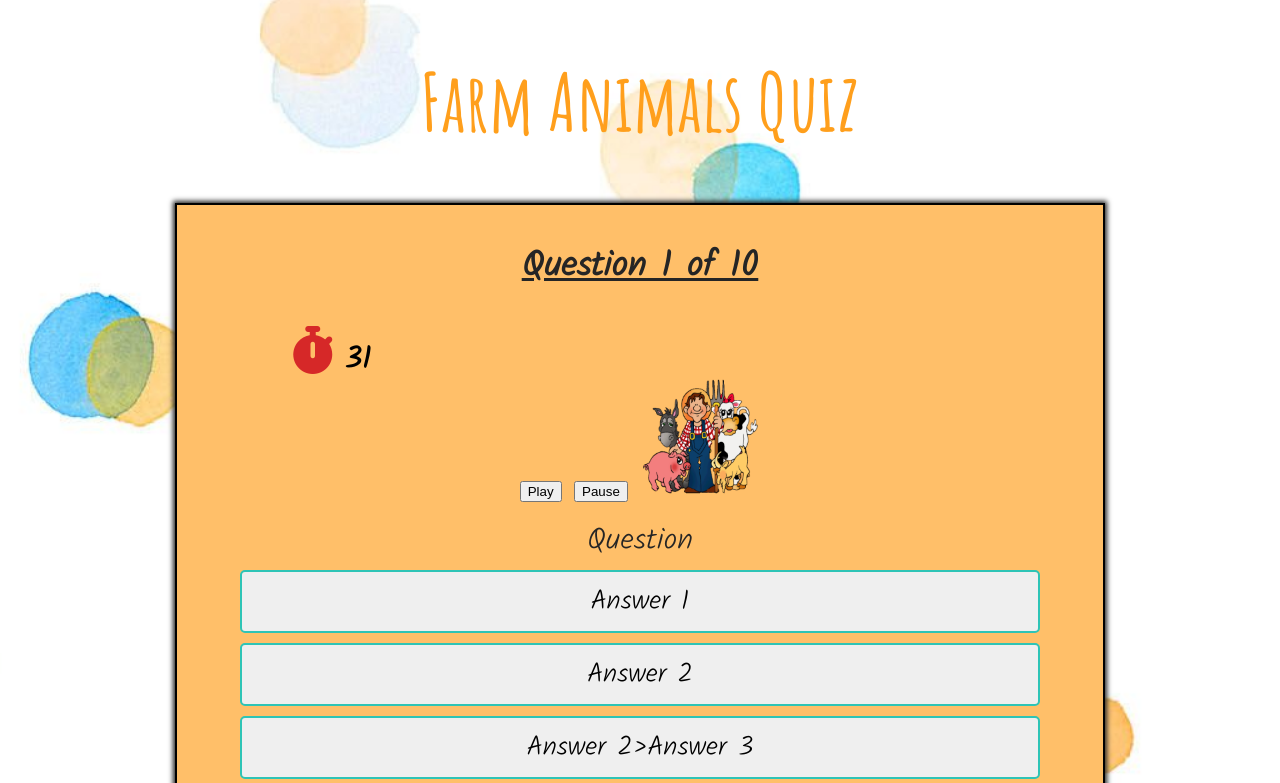
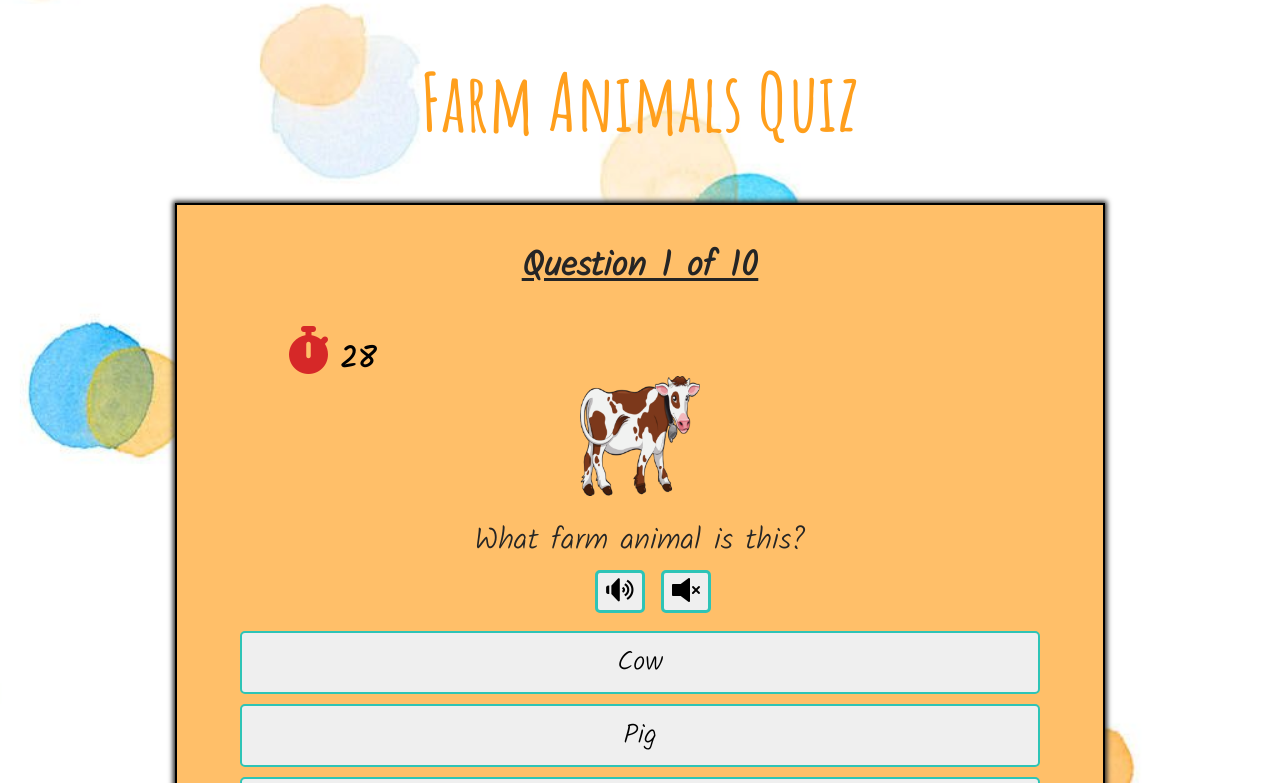
Before and after one commit to ionelaSabinaMacovei/farm-animal-quiz, a plain HTML site: page index.html in a window 1280 px wide. Both pictures are taken after a click on the button "Start Game". Shown: the top 783 px of the page. Drawn offline with Linux system fonts and the light colour scheme.

Commit message:
Update buttons style

```diff
--- a/assets/css/style.css
+++ b/assets/css/style.css
@@ -77,6 +77,26 @@ h4 {
 
 #question-title {
     margin: 2%;
+}
+
+/*Play/Pause Button */
+
+.sound {
+    display: flex;
+    text-align: center;
+    width: 2rem;
+    margin-left: 45%;
+    margin-bottom: 2%;
+}
+
+#play { border: solid #2EC4B6;
+    border-radius: 5px;
+    margin-right: 50%;
+}
+
+#pause {
+    border: solid #2EC4B6;
+    border-radius: 5px;
 }
 
 /* Timer Element */
--- a/assets/js/script.js
+++ b/assets/js/script.js
@@ -108,7 +108,7 @@ nextButton.addEventListener('click', function() {
 
 /*If the NextButton is clicked, the sound will pause*/
 
-  playPause.addEventListener('click', function(){
+  pauseAudio.addEventListener('click', function(){
     audio.pause();
   } );
 
@@ -439,8 +439,8 @@ nextButton.addEventListener('click', function() {
 
  ];
 
- function play() {
+ /*function play() {
     let file = shuffledQuestions[questionCounter].audio;
     audio = new Audio(file);
     audio.play();
- }
+ }*/
--- a/index.html
+++ b/index.html
@@ -41,15 +41,16 @@
                     </p>
          </div>
 
-         <button id="play">Play</button>
-         <button id="pause">Pause</button>
-         <audio id="audio" src=""></audio>
-
-
          <!--Question Image Element-->
          <img class="logo" src="assets/images/logo1.png" alt="Logo farm image" id="question-img">
          <p id="question">Question</p>
 
+          <!--Question Sound Element-->
+          <div class="sound">
+            <button id="play"><img src="assets/images/soundbtn.png" alt="Sound Button"></button>
+            <button id="pause"><img src="assets/images/mutebtn.png" alt="Mute Button"></button>
+            <audio id="audio" src=""></audio>
+           </div>
 
      </div>
 
```
Also changed, not shown: assets/images/mutebtn.png (added), assets/images/soundbtn.png (added).
